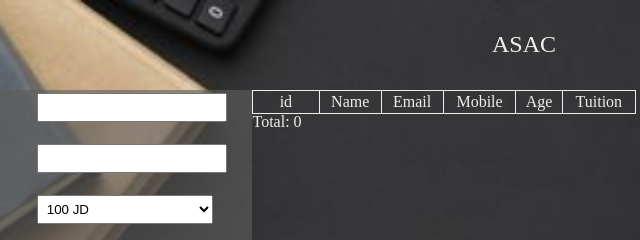
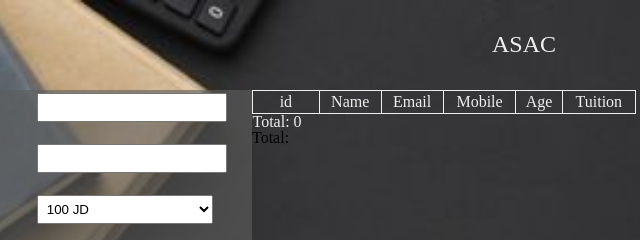
Before and after one commit to arahal81/StudentsList, a plain HTML site: page index.html in a window 1280 px wide. Shown: the top 240 px of the page, 228-868 px from the left. Drawn offline with Linux system fonts and the light colour scheme.

Commit message:
Update index.html

```diff
--- a/index.html
+++ b/index.html
@@ -62,8 +62,9 @@
                     <th>Mobile</th>
                     <th>Age</th>
                     <th>Tuition</th>
-                </tr>
+                 </tr>
             </table>
+             <p>Total: <span id="total"></span></p>
         </div>
     </main>
     <footer>
```
